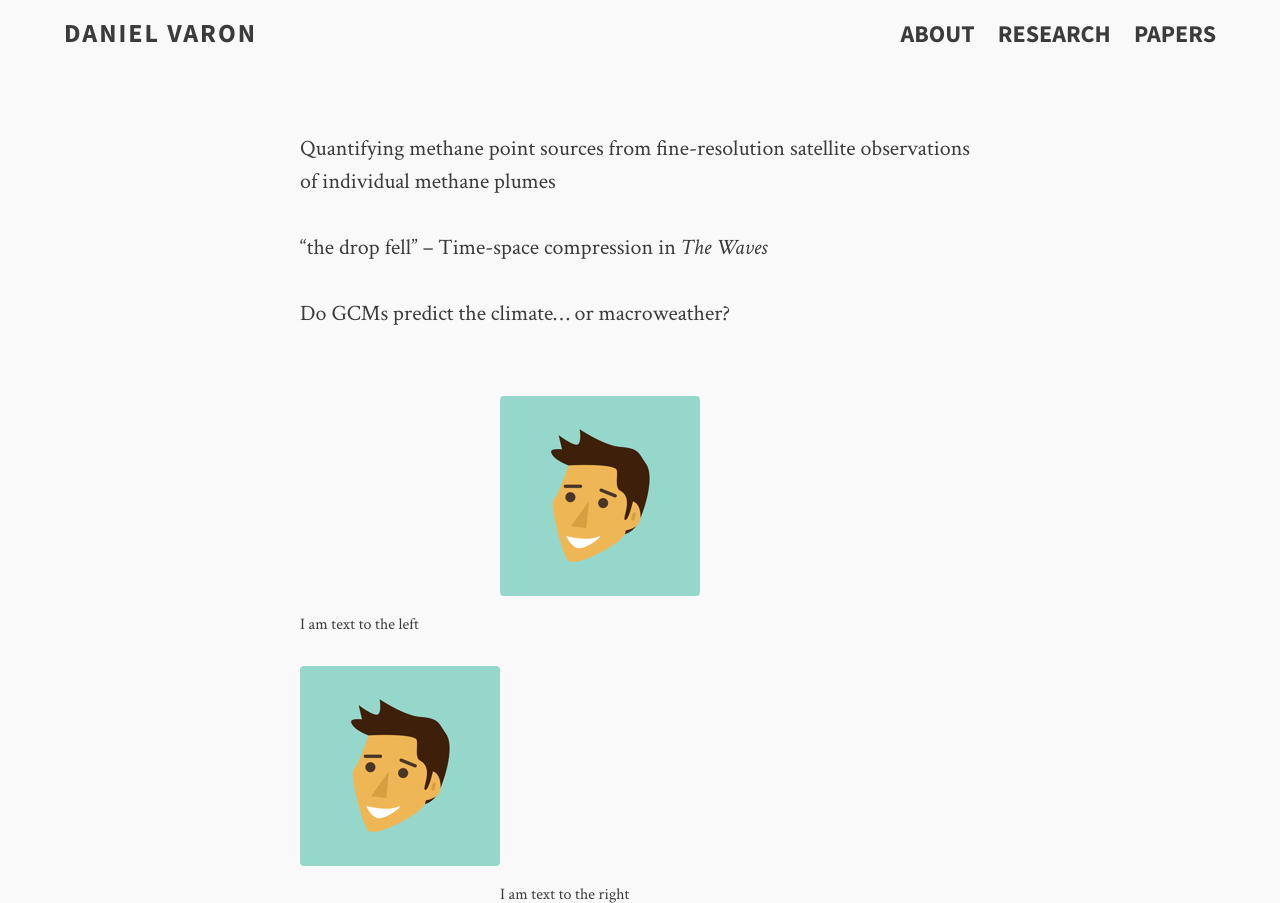
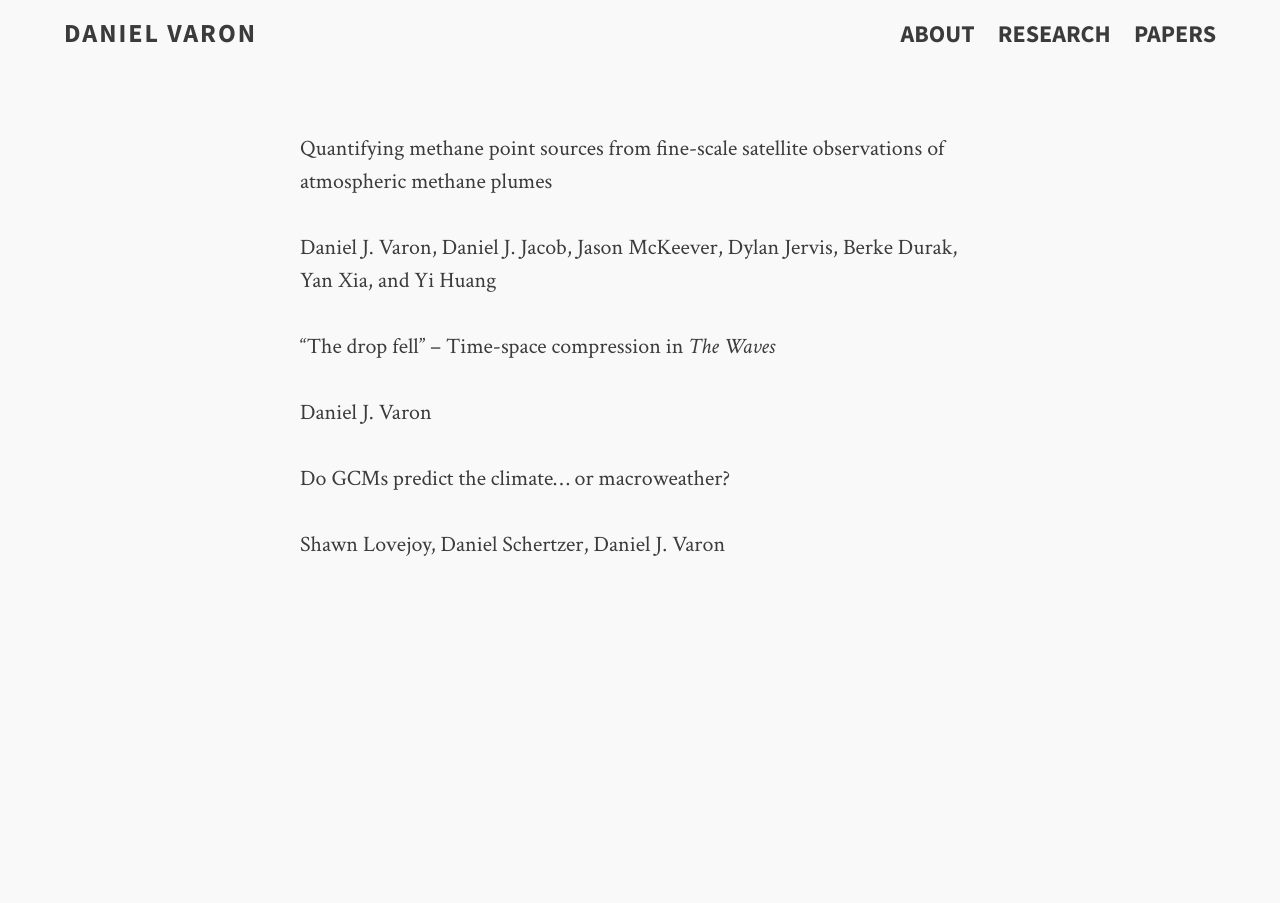
Before and after one commit to djvaron/djvaron.github.io, a Jekyll site: the page built from papers.md, in a window 1280 px wide. Built offline with Jekyll 4.4.1, drawn with Linux system fonts in a browser that asks for light colours.

Commit message:
edit papers page

```diff
--- a/papers.md
+++ b/papers.md
@@ -5,13 +5,25 @@ title: Papers
 tags: [research]
 ---
 
-Quantifying methane point sources from fine-resolution satellite observations of individual methane plumes
+Quantifying methane point sources from fine-scale satellite observations of atmospheric methane plumes
 
-"the drop fell" -- Time-space compression in <em>The Waves<em>
+Daniel J. Varon, Daniel J. Jacob, Jason McKeever, Dylan Jervis, Berke Durak, Yan Xia, and Yi Huang
+
+
+
+"The drop fell" -- Time-space compression in <em>The Waves<em>
+
+Daniel J. Varon
+
+
 
 Do GCMs predict the climate... or macroweather?
 
+Shawn Lovejoy, Daniel Schertzer, Daniel J. Varon
+
+<!--
 | - | - |
 |---|---|
 | I am text to the left  | ![avatar](/images/avatar.png) |
 | ![avatar](/images/avatar.png) | I am text to the right |
+-->
```
